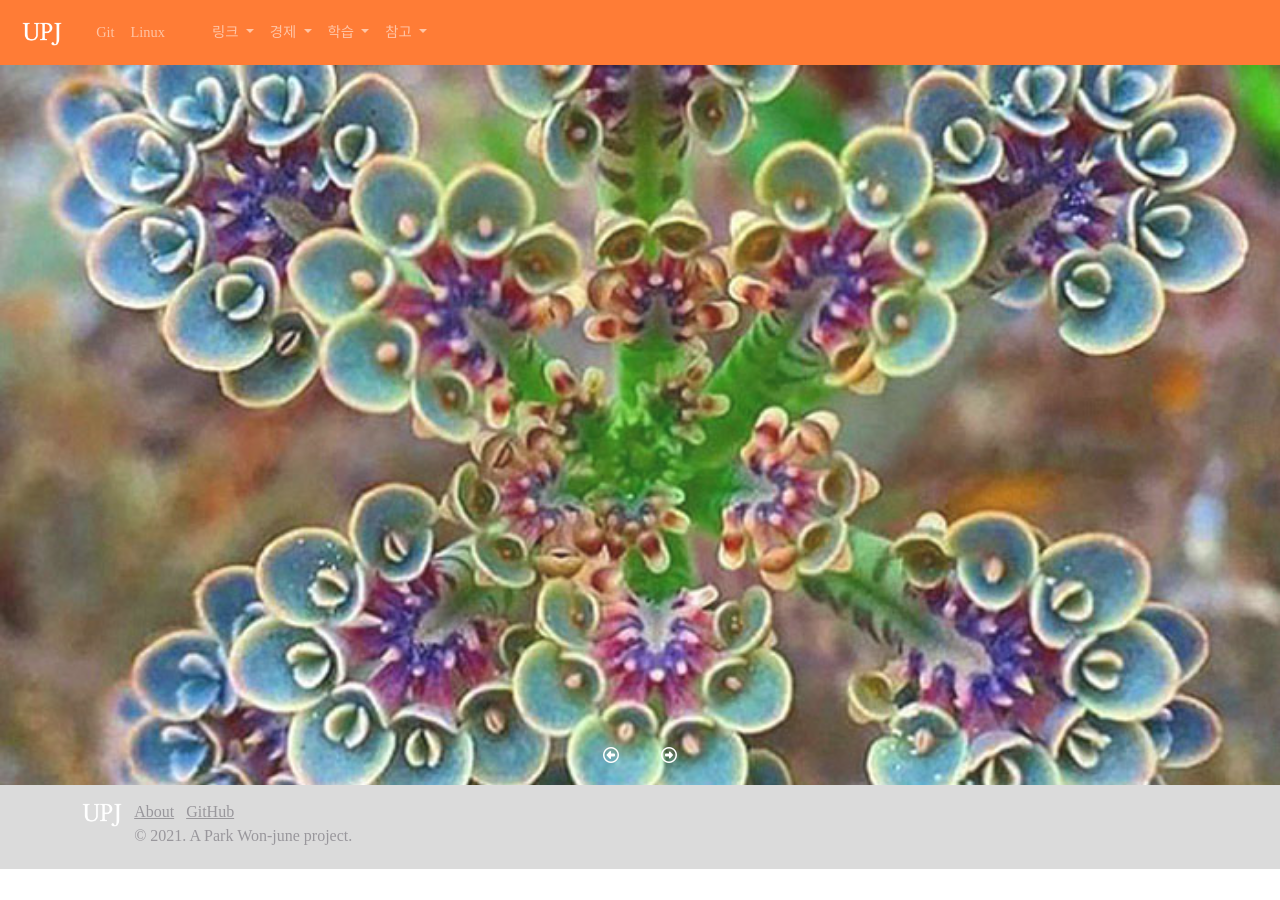
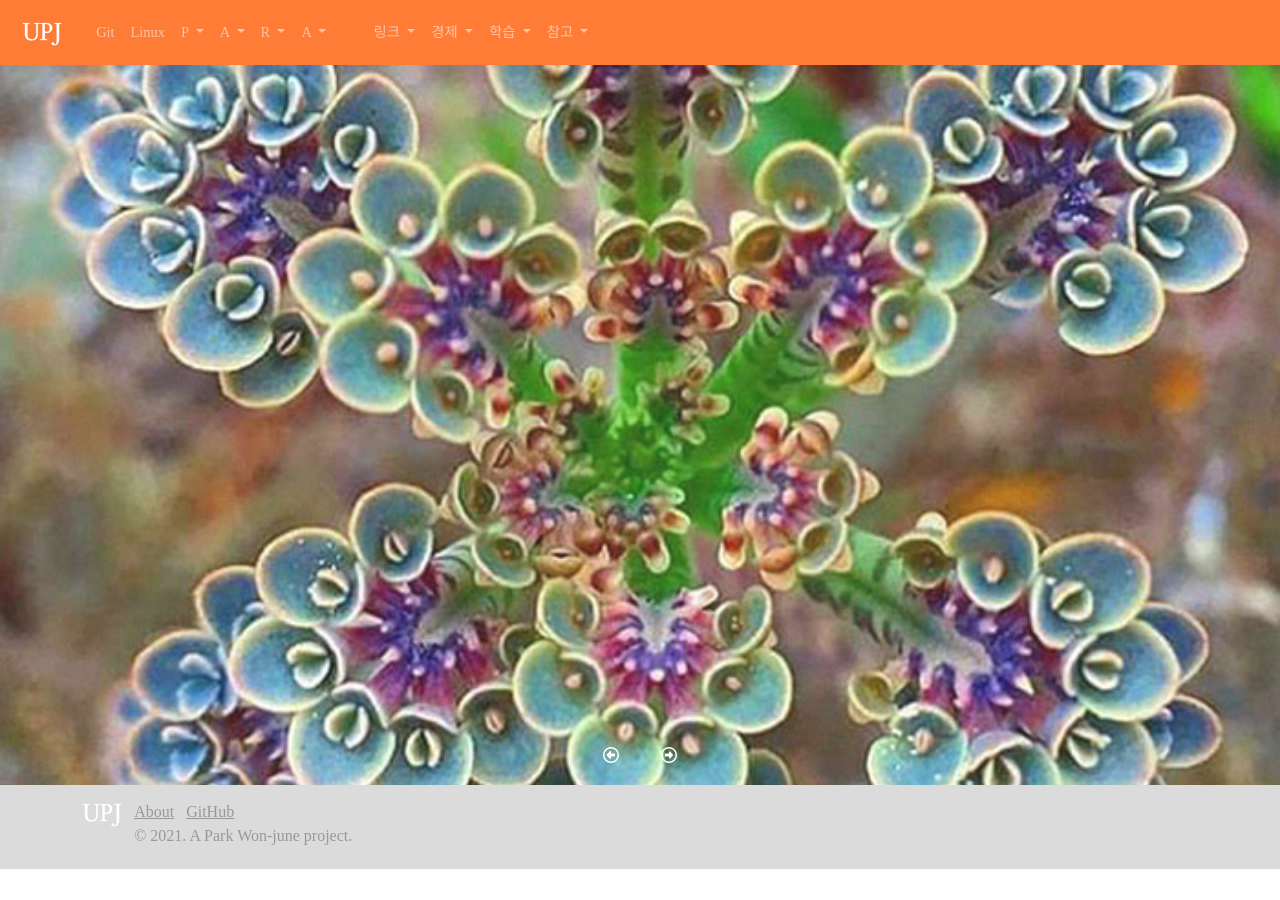
Before and after one commit to upj53/upj53.github.io, a Jekyll site: the page built from index.html, in a window 1280 px wide. Built offline with Jekyll 4.4.1, drawn with Linux system fonts in a browser that asks for light colours; nearby versions of some CDN libraries; some web fonts are replaced.

Commit message:
modify menu

```diff
--- a/_includes/navbar.html
+++ b/_includes/navbar.html
@@ -30,6 +30,7 @@
 
                 <!---------그룹 3:  PARA----------->
                 {% if jekyll.environment == "development" %}
+                {% endif %}
                 {% for item in site.data.menu_group_3 %}
                 <li class="nav-item dropdown">
                     <a class="nav-link dropdown-toggle {% if page.url contains item.prefix %}active{% endif %}" href="#"
@@ -130,7 +131,6 @@
                     {% endif %}
                 </li>
                 {% endfor %}
-                {% endif %}
 
                 <!--ID생성버튼-->
                 <li class="nav-item">
```
